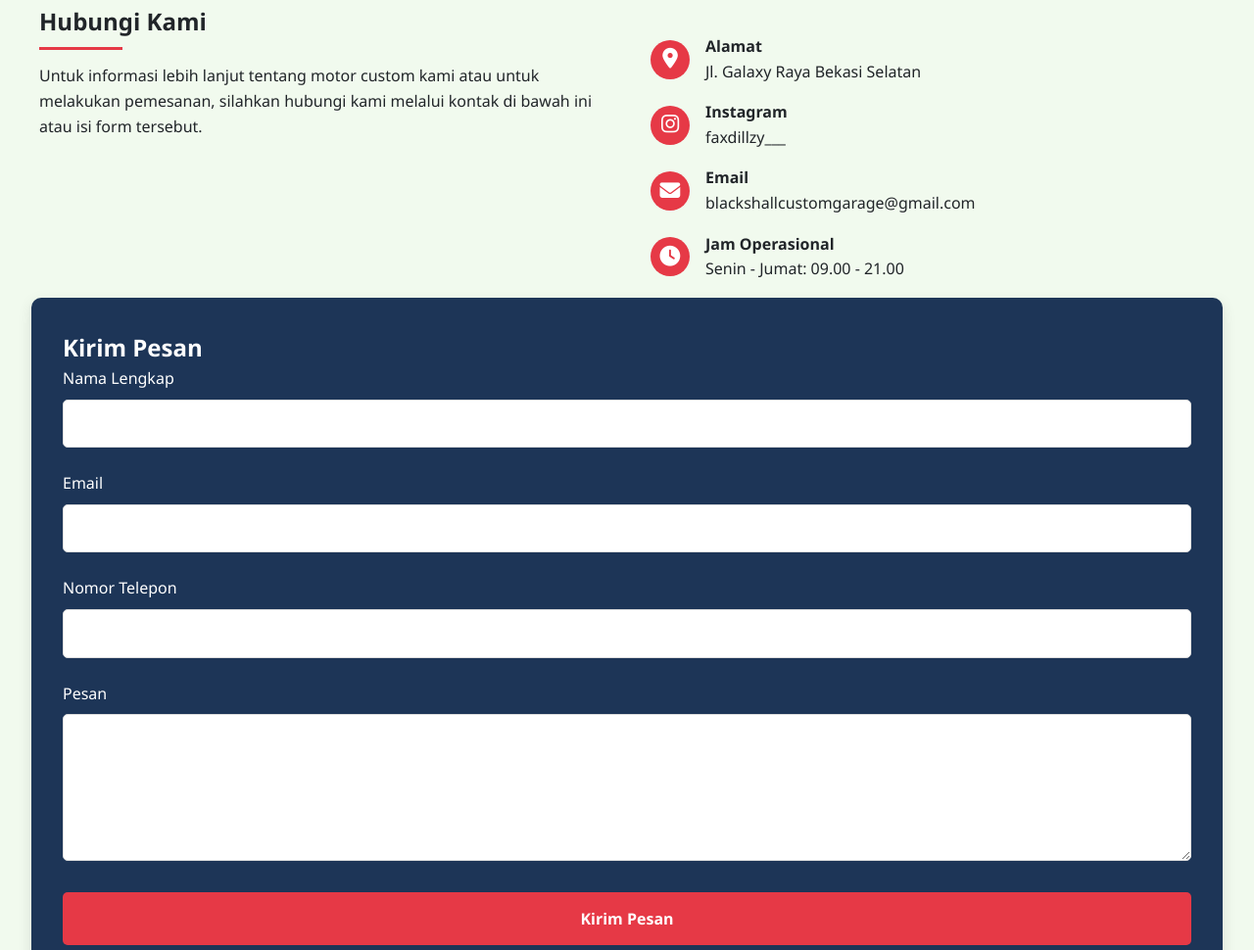
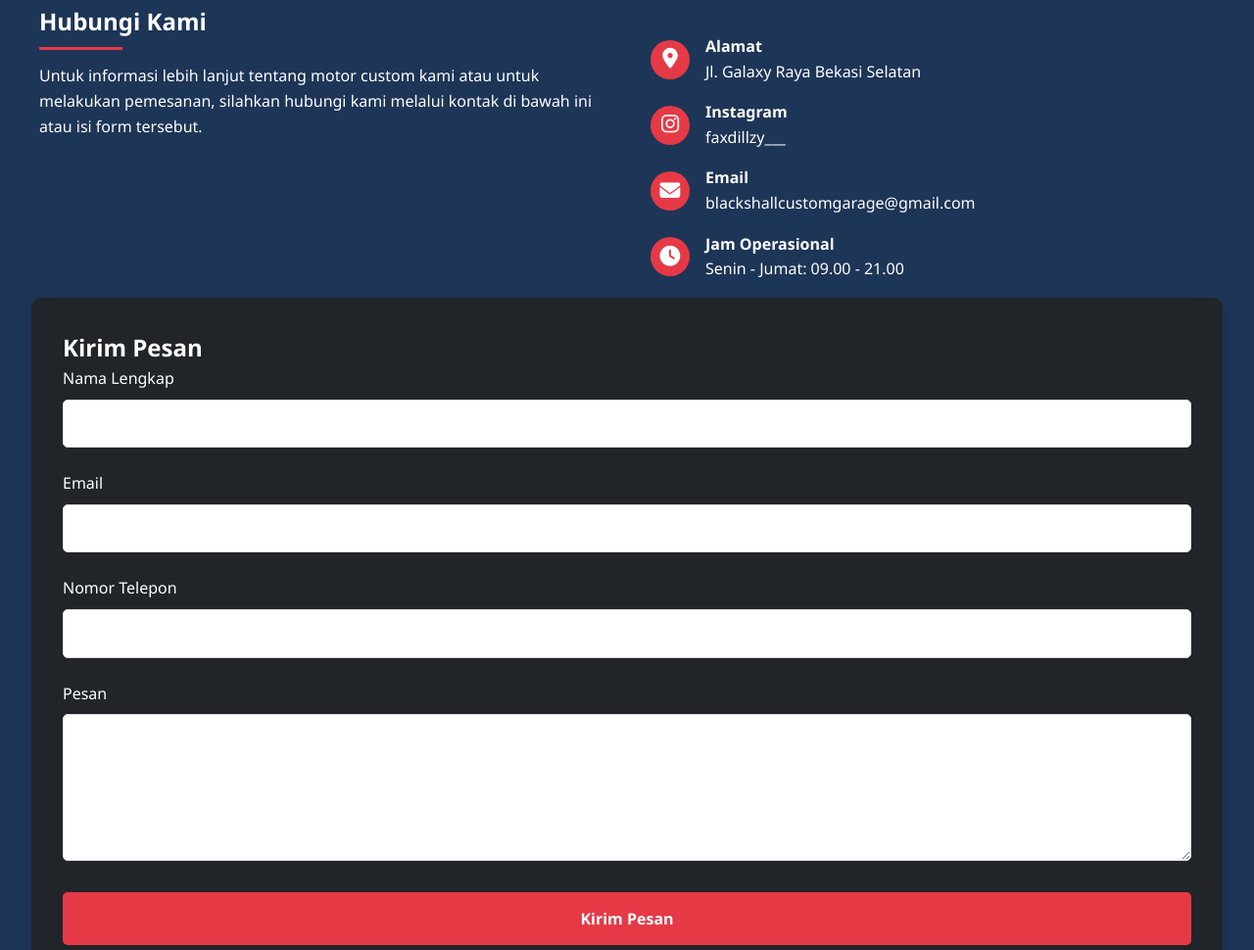
Before and after one commit to Faxdillzy/Web-Motor-Custom, a plain HTML site: page index.html in a window 1280 px wide. Shown: the part 3470-4440 px from the top of the page at 98% size. Drawn offline with Linux system fonts and the light colour scheme.

Commit message:
Update index.html

```diff
--- a/index.html
+++ b/index.html
@@ -405,8 +405,9 @@
 
         /* Contact Section */
         .contact {
-            background-color: var(--accent);
+            background-color: var(--secondary);
             padding: 4rem 2rem;
+            color: white;
         }
 
         .contact-container {
@@ -457,7 +458,7 @@
         }
 
         .contact-form {
-            background-color: #1d3557;
+            background-color: #212529;
             color: white;
             padding: 2rem;
             border-radius: 10px;
```
